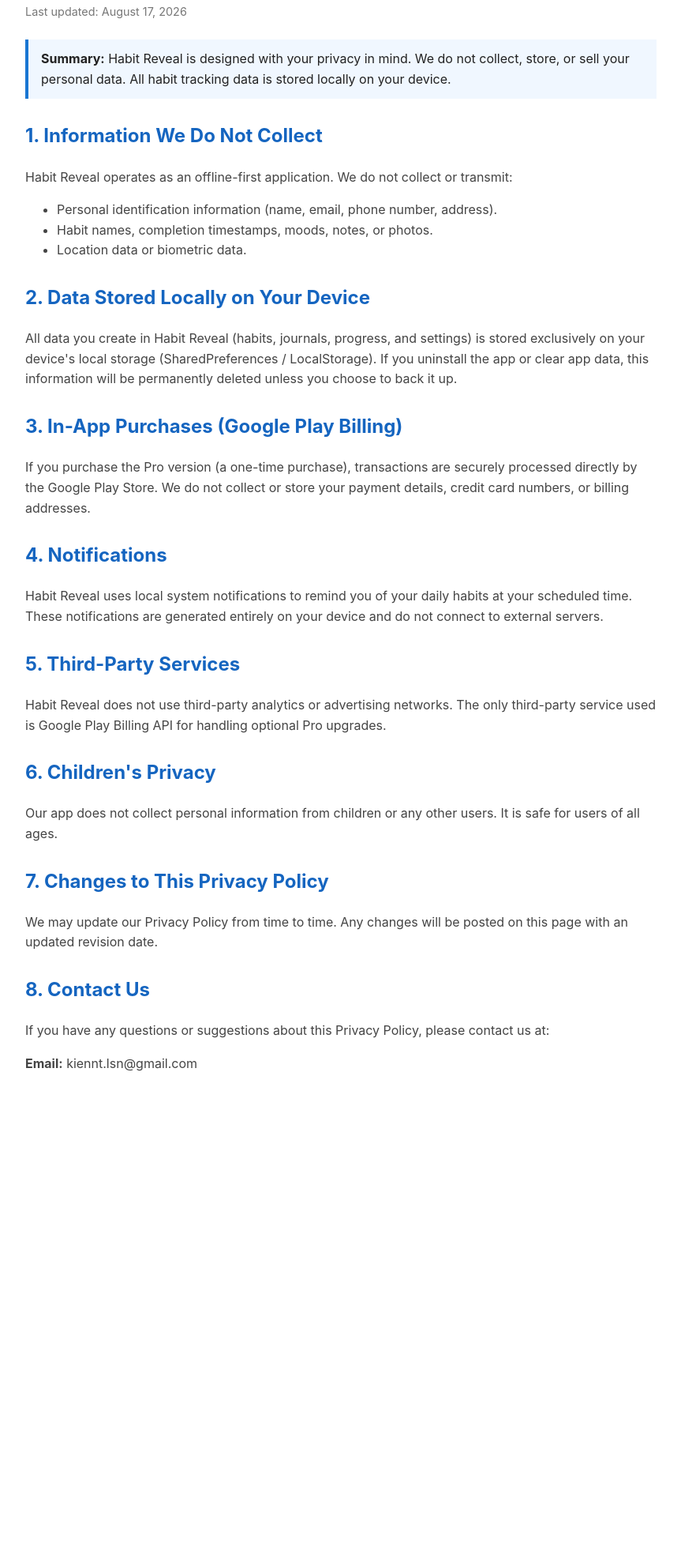
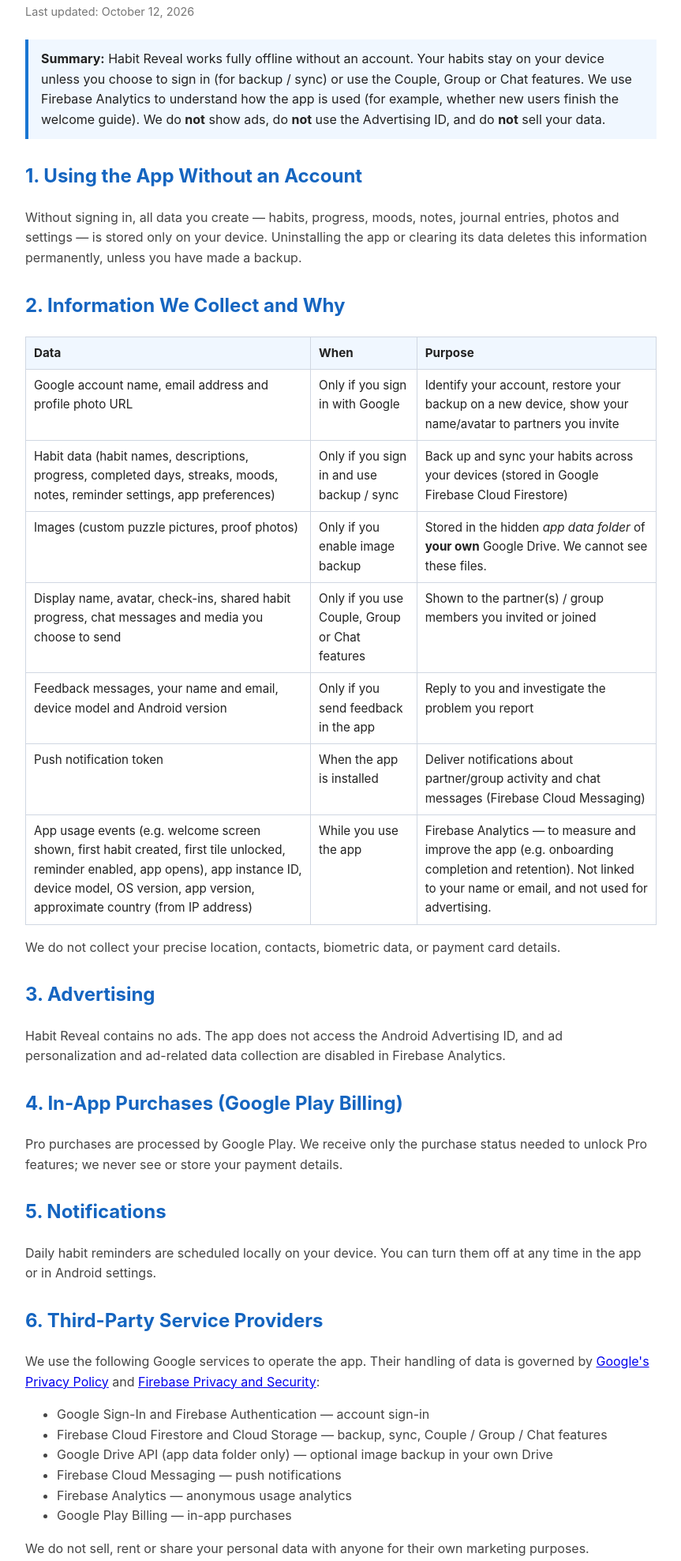
Before and after one commit to kienntlsn/habitreveal-privacy, a plain HTML site: page index.html in a window 1280 px wide. Shown: the part 115-2091 px from the top of the page at 79% size, without its empty margins (208-1071 px from the left). Before the commit the page ends 1515 px from the top, so only its background shows below. Drawn offline with Linux system fonts and the light colour scheme.

Commit message:
Update privacy policy: Firebase services, analytics without Ad ID, in-app account deletion

```diff
--- a/index.html
+++ b/index.html
@@ -8,47 +8,130 @@
     body { font-family: -apple-system, BlinkMacSystemFont, "Segoe UI", Roboto, Helvetica, Arial, sans-serif; line-height: 1.6; color: #222; max-width: 800px; margin: 0 auto; padding: 24px; }
     h1 { color: #0d47a1; }
     h2 { color: #1565c0; margin-top: 28px; }
+    h3 { color: #1976d2; margin-top: 18px; }
     p, li { color: #444; }
     .updated { color: #777; font-size: 0.9em; margin-bottom: 24px; }
     .box { background: #f0f7ff; border-left: 4px solid #1976d2; padding: 12px 16px; margin: 20px 0; }
+    table { border-collapse: collapse; width: 100%; margin: 12px 0; }
+    th, td { border: 1px solid #d0d7e2; padding: 8px 10px; text-align: left; vertical-align: top; font-size: 0.95em; }
+    th { background: #f0f7ff; }
   </style>
 </head>
 <body>
   <h1>Privacy Policy for Habit Reveal</h1>
-  <div class="updated">Last updated: August 17, 2026</div>
+  <div class="updated">Last updated: October 12, 2026</div>
 
   <div class="box">
-    <strong>Summary:</strong> Habit Reveal is designed with your privacy in mind. We do not collect, store, or sell your personal data. All habit tracking data is stored locally on your device.
+    <strong>Summary:</strong> Habit Reveal works fully offline without an account. Your habits stay on your device unless you
+    choose to sign in (for backup / sync) or use the Couple, Group or Chat features. We use Firebase Analytics to understand
+    how the app is used (for example, whether new users finish the welcome guide). We do <strong>not</strong> show ads,
+    do <strong>not</strong> use the Advertising ID, and do <strong>not</strong> sell your data.
   </div>
 
-  <h2>1. Information We Do Not Collect</h2>
-  <p>Habit Reveal operates as an offline-first application. We do not collect or transmit:</p>
+  <h2>1. Using the App Without an Account</h2>
+  <p>Without signing in, all data you create — habits, progress, moods, notes, journal entries, photos and settings — is
+  stored only on your device. Uninstalling the app or clearing its data deletes this information permanently, unless you
+  have made a backup.</p>
+
+  <h2>2. Information We Collect and Why</h2>
+  <table>
+    <tr><th>Data</th><th>When</th><th>Purpose</th></tr>
+    <tr>
+      <td>Google account name, email address and profile photo URL</td>
+      <td>Only if you sign in with Google</td>
+      <td>Identify your account, restore your backup on a new device, show your name/avatar to partners you invite</td>
+    </tr>
+    <tr>
+      <td>Habit data (habit names, descriptions, progress, completed days, streaks, moods, notes, reminder settings, app preferences)</td>
+      <td>Only if you sign in and use backup / sync</td>
+      <td>Back up and sync your habits across your devices (stored in Google Firebase Cloud Firestore)</td>
+    </tr>
+    <tr>
+      <td>Images (custom puzzle pictures, proof photos)</td>
+      <td>Only if you enable image backup</td>
+      <td>Stored in the hidden <em>app data folder</em> of <strong>your own</strong> Google Drive. We cannot see these files.</td>
+    </tr>
+    <tr>
+      <td>Display name, avatar, check-ins, shared habit progress, chat messages and media you choose to send</td>
+      <td>Only if you use Couple, Group or Chat features</td>
+      <td>Shown to the partner(s) / group members you invited or joined</td>
+    </tr>
+    <tr>
+      <td>Feedback messages, your name and email, device model and Android version</td>
+      <td>Only if you send feedback in the app</td>
+      <td>Reply to you and investigate the problem you report</td>
+    </tr>
+    <tr>
+      <td>Push notification token</td>
+      <td>When the app is installed</td>
+      <td>Deliver notifications about partner/group activity and chat messages (Firebase Cloud Messaging)</td>
+    </tr>
+    <tr>
+      <td>App usage events (e.g. welcome screen shown, first habit created, first tile unlocked, reminder enabled, app opens), app instance ID, device model, OS version, app version, approximate country (from IP address)</td>
+      <td>While you use the app</td>
+      <td>Firebase Analytics — to measure and improve the app (e.g. onboarding completion and retention). Not linked to your name or email, and not used for advertising.</td>
+    </tr>
+  </table>
+  <p>We do not collect your precise location, contacts, biometric data, or payment card details.</p>
+
+  <h2>3. Advertising</h2>
+  <p>Habit Reveal contains no ads. The app does not access the Android Advertising ID, and ad personalization and
+  ad-related data collection are disabled in Firebase Analytics.</p>
+
+  <h2>4. In-App Purchases (Google Play Billing)</h2>
+  <p>Pro purchases are processed by Google Play. We receive only the purchase status needed to unlock Pro features; we never
+  see or store your payment details.</p>
+
+  <h2>5. Notifications</h2>
+  <p>Daily habit reminders are scheduled locally on your device. You can turn them off at any time in the app or in Android
+  settings.</p>
+
+  <h2>6. Third-Party Service Providers</h2>
+  <p>We use the following Google services to operate the app. Their handling of data is governed by
+  <a href="https://policies.google.com/privacy">Google's Privacy Policy</a> and
+  <a href="https://firebase.google.com/support/privacy">Firebase Privacy and Security</a>:</p>
   <ul>
-    <li>Personal identification information (name, email, phone number, address).</li>
-    <li>Habit names, completion timestamps, moods, notes, or photos.</li>
-    <li>Location data or biometric data.</li>
+    <li>Google Sign-In and Firebase Authentication — account sign-in</li>
+    <li>Firebase Cloud Firestore and Cloud Storage — backup, sync, Couple / Group / Chat features</li>
+    <li>Google Drive API (app data folder only) — optional image backup in your own Drive</li>
+    <li>Firebase Cloud Messaging — push notifications</li>
+    <li>Firebase Analytics — anonymous usage analytics</li>
+    <li>Google Play Billing — in-app purchases</li>
+  </ul>
+  <p>We do not sell, rent or share your personal data with anyone for their own marketing purposes.</p>
+
+  <h2>7. Data Security</h2>
+  <p>All data sent between the app and Google/Firebase services is encrypted in transit (HTTPS/TLS). Access to cloud data is
+  restricted to your own account and, for shared features, to the members you invited.</p>
+
+  <h2>8. Data Retention and Deletion</h2>
+  <ul>
+    <li><strong>Local data:</strong> deleted when you uninstall the app or clear its data.</li>
+    <li><strong>Drive images:</strong> you can remove them at any time from Google Drive → Settings → Manage apps → Habit Reveal → Delete hidden app data.</li>
+    <li><strong>Account and cloud data:</strong> kept while your account is active. You can delete your account at any time
+      <strong>inside the app</strong>: Settings → Account &amp; Cloud backup → <em>Delete account &amp; cloud data</em>. This permanently
+      removes your cloud backup, Drive photo backup, profile, invite codes, chat messages and your check-ins in couples/groups,
+      removes you from those couples/groups, and deletes your sign-in account. Habits stored only on your phone are kept.
+      If you no longer have the app installed, email us at
+      <a href="mailto:kiennt.lsn@gmail.com?subject=Habit%20Reveal%20-%20Delete%20my%20account">kiennt.lsn@gmail.com</a>
+      with the subject “Delete my account” from the Google account you signed in with; we will complete the deletion within 30 days.</li>
+    <li><strong>Analytics data:</strong> automatically deleted by Firebase after 14 months.</li>
   </ul>
 
-  <h2>2. Data Stored Locally on Your Device</h2>
-  <p>All data you create in Habit Reveal (habits, journals, progress, and settings) is stored exclusively on your device's local storage (SharedPreferences / LocalStorage). If you uninstall the app or clear app data, this information will be permanently deleted unless you choose to back it up.</p>
+  <h2>9. Your Choices</h2>
+  <ul>
+    <li>Use the app without signing in — no account or habit data leaves your device (only anonymous analytics and the push token).</li>
+    <li>Sign out at any time to stop syncing.</li>
+    <li>Leave a couple or group at any time.</li>
+    <li>Request a copy or deletion of your data by contacting us (see section 11).</li>
+  </ul>
 
-  <h2>3. In-App Purchases (Google Play Billing)</h2>
-  <p>If you purchase the Pro version (a one-time purchase), transactions are securely processed directly by the Google Play Store. We do not collect or store your payment details, credit card numbers, or billing addresses.</p>
+  <h2>10. Children's Privacy</h2>
+  <p>Habit Reveal is not directed at children under 13, and we do not knowingly collect personal information from them. If you
+  believe a child has provided us with personal information, contact us and we will delete it.</p>
 
-  <h2>4. Notifications</h2>
-  <p>Habit Reveal uses local system notifications to remind you of your daily habits at your scheduled time. These notifications are generated entirely on your device and do not connect to external servers.</p>
-
-  <h2>5. Third-Party Services</h2>
-  <p>Habit Reveal does not use third-party analytics or advertising networks. The only third-party service used is Google Play Billing API for handling optional Pro upgrades.</p>
-
-  <h2>6. Children's Privacy</h2>
-  <p>Our app does not collect personal information from children or any other users. It is safe for users of all ages.</p>
-
-  <h2>7. Changes to This Privacy Policy</h2>
-  <p>We may update our Privacy Policy from time to time. Any changes will be posted on this page with an updated revision date.</p>
-
-  <h2>8. Contact Us</h2>
-  <p>If you have any questions or suggestions about this Privacy Policy, please contact us at:</p>
-  <p><strong>Email:</strong> kiennt.lsn@gmail.com </p>
+  <h2>11. Changes and Contact</h2>
+  <p>We may update this Privacy Policy from time to time; changes will be posted on this page with a new “Last updated” date.</p>
+  <p>Questions or requests: <strong>Email:</strong> <a href="mailto:kiennt.lsn@gmail.com">kiennt.lsn@gmail.com</a></p>
 </body>
 </html>
```
